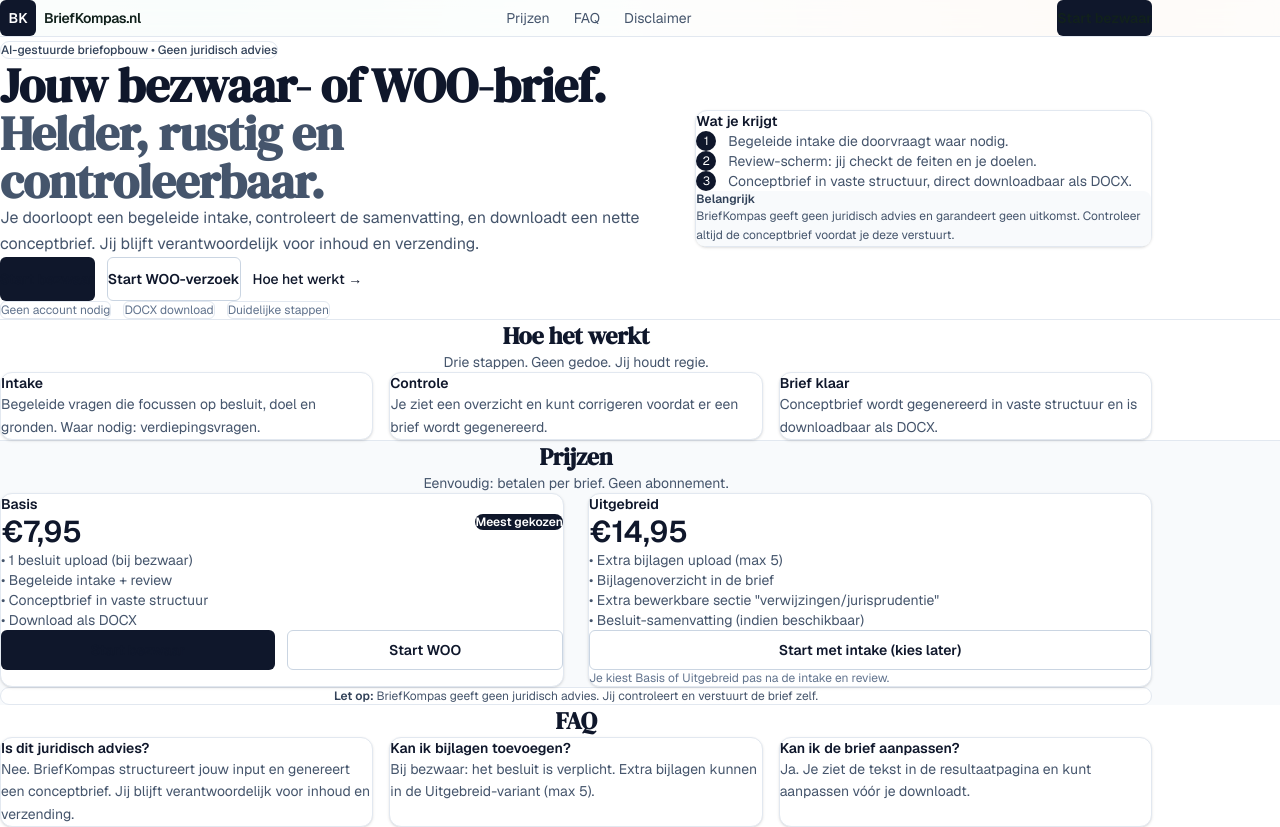
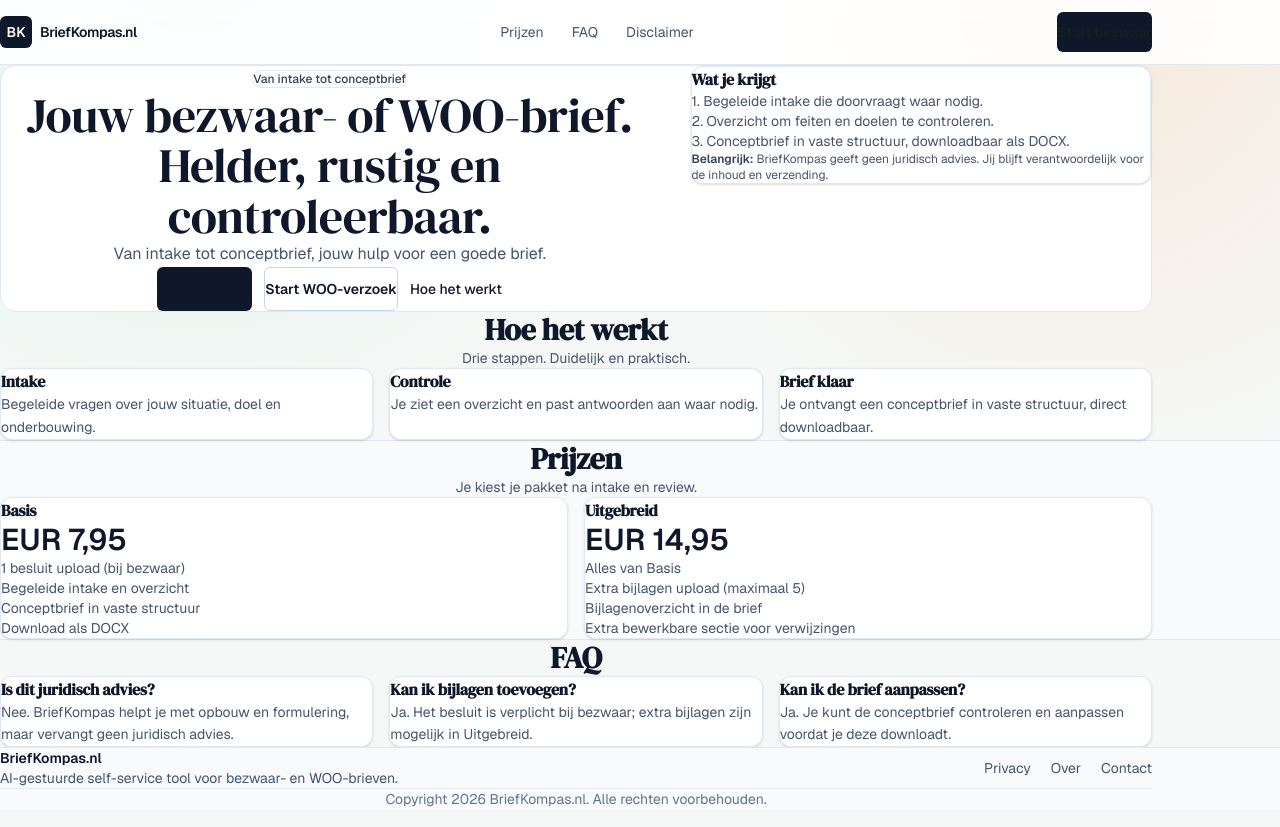
Before and after one commit to Stephanoud/briefkompas2, a Next.js app: page / in a window 1280 px wide. Shown: the top 827 px of the page. Built offline with nearby package versions, Linux system fonts and the light colour scheme.

Commit message:
Normalize homepage layout with shared container and single global header/footer

```diff
--- a/app/layout.tsx
+++ b/app/layout.tsx
@@ -1,7 +1,8 @@
 import type { Metadata } from "next";
+import Link from "next/link";
 import { Geist, Geist_Mono, DM_Serif_Display } from "next/font/google";
 import "./globals.css";
-import { Footer } from "@/components/Layout";
+import { Container } from "@/components/Container";
 
 const geistSans = Geist({
   variable: "--font-geist-sans",
@@ -36,44 +37,69 @@
       <body
         className={`${geistSans.variable} ${geistMono.variable} ${dmSerif.variable} antialiased`}
       >
-        <div className="flex flex-col min-h-screen">
-          {/* Global Sticky Header */}
-          <header className="sticky top-0 z-20 border-b border-slate-200 bg-white/80 backdrop-blur">
-            <div className="mx-auto flex max-w-6xl items-center justify-between px-4 py-3 sm:px-6">
-              <div className="flex items-center gap-2">
-                <div className="flex h-9 w-9 items-center justify-center rounded-md bg-slate-900 text-white text-sm font-semibold">
+        <div className="min-h-screen flex flex-col">
+          <header className="sticky top-0 z-40 w-full border-b border-slate-200 bg-white/90 backdrop-blur">
+            <Container className="h-16 flex items-center justify-between">
+              <Link href="/" className="flex items-center gap-2">
+                <span className="h-8 w-8 rounded-md bg-slate-900 text-white text-sm font-semibold inline-flex items-center justify-center">
                   BK
+                </span>
+                <span className="text-sm font-semibold tracking-tight text-slate-900">
+                  BriefKompas.nl
+                </span>
+              </Link>
+
+              <nav className="hidden sm:flex items-center gap-7 text-sm text-slate-600">
+                <Link href="/#prijzen" className="hover:text-slate-900">
+                  Prijzen
+                </Link>
+                <Link href="/#faq" className="hover:text-slate-900">
+                  FAQ
+                </Link>
+                <Link href="/disclaimer" className="hover:text-slate-900">
+                  Disclaimer
+                </Link>
+              </nav>
+
+              <Link
+                href="/start-bezwaar"
+                className="inline-flex h-10 items-center justify-center rounded-md bg-slate-900 px-4 text-sm font-semibold text-white hover:bg-slate-800"
+              >
+                Start bezwaar
+              </Link>
+            </Container>
+          </header>
+
+          <main className="flex-1 w-full py-10">{children}</main>
+
+          <footer className="w-full border-t border-slate-200 bg-slate-50">
+            <Container className="py-8">
+              <div className="flex flex-col gap-4 sm:flex-row sm:items-center sm:justify-between">
+                <div>
+                  <p className="text-sm font-semibold text-slate-900">BriefKompas.nl</p>
+                  <p className="text-sm text-slate-600">
+                    AI-gestuurde self-service tool voor bezwaar- en WOO-brieven.
+                  </p>
                 </div>
-                <span className="text-sm font-semibold tracking-tight">BriefKompas.nl</span>
+
+                <div className="flex items-center gap-5 text-sm text-slate-600">
+                  <Link href="/privacy" className="hover:text-slate-900">
+                    Privacy
+                  </Link>
+                  <Link href="/over" className="hover:text-slate-900">
+                    Over
+                  </Link>
+                  <a href="mailto:info@briefkompas.nl" className="hover:text-slate-900">
+                    Contact
+                  </a>
+                </div>
               </div>
 
-              <nav className="hidden items-center gap-6 text-sm text-slate-600 sm:flex">
-                <a href="#prijzen" className="hover:text-slate-900">
-                  Prijzen
-                </a>
-                <a href="#faq" className="hover:text-slate-900">
-                  FAQ
-                </a>
-                <a href="/disclaimer" className="hover:text-slate-900">
-                  Disclaimer
-                </a>
-              </nav>
-
-              <div className="flex items-center gap-2">
-                <a
-                  href="/start-bezwaar"
-                  className="inline-flex h-9 items-center justify-center rounded-md bg-slate-900 px-3 text-sm font-semibold text-white hover:bg-slate-800"
-                >
-                  Start bezwaar
-                </a>
-              </div>
-            </div>
-          </header>
-
-          <main className="flex-1 w-full">
-            {children}
-          </main>
-          <Footer />
+              <p className="mt-6 border-t border-slate-200 pt-4 text-center text-sm text-slate-500">
+                Copyright 2026 BriefKompas.nl. Alle rechten voorbehouden.
+              </p>
+            </Container>
+          </footer>
         </div>
       </body>
     </html>
--- a/app/page.tsx
+++ b/app/page.tsx
@@ -1,27 +1,29 @@
 import Link from "next/link";
+import { Container } from "@/components/Container";
+
+const sectionCardClass = "rounded-xl border border-slate-200 bg-white p-5 shadow-sm";
 
 export default function HomePage() {
   return (
-    <div className="bg-white text-slate-900 w-full">
-      {/* Hero */}
-      <section className="border-b border-slate-200">
-        <div className="mx-auto grid max-w-6xl gap-10 px-4 py-12 sm:px-6 sm:py-16 lg:grid-cols-12 lg:items-center">
-          <div className="lg:col-span-7">
-            <p className="mb-3 inline-flex items-center gap-2 rounded-full border border-slate-200 px-3 py-1 text-xs font-medium text-slate-700">
-              AI-gestuurde briefopbouw • Geen juridisch advies
+    <div className="w-full text-slate-900">
+      <section className="scroll-mt-24">
+        <Container>
+          <div className="rounded-2xl border border-slate-200 bg-white p-6 sm:p-8 lg:p-10">
+            <div className="grid gap-8 lg:grid-cols-12 lg:items-start">
+              <div className="lg:col-span-7 text-center">
+                <p className="mb-3 inline-flex items-center rounded-full border border-slate-200 px-3 py-1 text-xs font-medium text-slate-700">
+                  Van intake tot conceptbrief
                 </p>
 
-            <h1 className="text-4xl font-semibold tracking-tight sm:text-5xl">
-              Jouw bezwaar- of WOO-brief.
-              <span className="block text-slate-600">Helder, rustig en controleerbaar.</span>
+                <h1 className="mx-auto max-w-3xl text-4xl sm:text-5xl leading-[1.05] tracking-tight">
+                  Jouw bezwaar- of WOO-brief. Helder, rustig en controleerbaar.
                 </h1>
 
-            <p className="mt-4 max-w-2xl text-base leading-relaxed text-slate-600">
-              Je doorloopt een begeleide intake, controleert de samenvatting, en downloadt een nette conceptbrief.
-              Jij blijft verantwoordelijk voor inhoud en verzending.
+                <p className="mx-auto mt-4 max-w-2xl text-base leading-relaxed text-slate-600">
+                  Van intake tot conceptbrief, jouw hulp voor een goede brief.
                 </p>
 
-            <div className="mt-7 flex flex-col gap-3 sm:flex-row sm:items-center">
+                <div className="mt-7 flex flex-col items-center gap-3 sm:flex-row sm:justify-center">
                   <Link
                     href="/start-bezwaar"
                     className="inline-flex h-11 items-center justify-center rounded-md bg-slate-900 px-5 text-sm font-semibold text-white hover:bg-slate-800"
@@ -38,197 +40,124 @@
 
                   <a
                     href="#hoe-het-werkt"
-                className="text-sm font-medium text-slate-600 hover:text-slate-900"
+                    className="inline-flex h-11 items-center justify-center rounded-md px-3 text-sm font-medium text-slate-600 hover:text-slate-900"
                   >
-                Hoe het werkt →
+                    Hoe het werkt
                   </a>
-            </div>
-
-            <div className="mt-6 flex flex-wrap gap-3 text-xs text-slate-500">
-              <span className="rounded-md border border-slate-200 px-2 py-1">Geen account nodig</span>
-              <span className="rounded-md border border-slate-200 px-2 py-1">DOCX download</span>
-              <span className="rounded-md border border-slate-200 px-2 py-1">Duidelijke stappen</span>
                 </div>
               </div>
 
-          {/* Trust / summary card */}
               <div className="lg:col-span-5">
-            <div className="rounded-xl border border-slate-200 bg-white p-5 shadow-sm">
-              <div className="text-sm font-semibold">Wat je krijgt</div>
-
-              <ul className="mt-3 space-y-3 text-sm text-slate-600">
-                <li className="flex gap-3">
-                  <span className="mt-0.5 inline-flex h-5 w-5 items-center justify-center rounded-full bg-slate-900 text-white text-xs">
-                    1
-                  </span>
-                  <span>Begeleide intake die doorvraagt waar nodig.</span>
-                </li>
-                <li className="flex gap-3">
-                  <span className="mt-0.5 inline-flex h-5 w-5 items-center justify-center rounded-full bg-slate-900 text-white text-xs">
-                    2
-                  </span>
-                  <span>Review-scherm: jij checkt de feiten en je doelen.</span>
-                </li>
-                <li className="flex gap-3">
-                  <span className="mt-0.5 inline-flex h-5 w-5 items-center justify-center rounded-full bg-slate-900 text-white text-xs">
-                    3
-                  </span>
-                  <span>Conceptbrief in vaste structuur, direct downloadbaar als DOCX.</span>
-                </li>
+                <div className={sectionCardClass}>
+                  <h2 className="text-base font-semibold">Wat je krijgt</h2>
+                  <ul className="mt-3 space-y-2 text-sm text-slate-600">
+                    <li>1. Begeleide intake die doorvraagt waar nodig.</li>
+                    <li>2. Overzicht om feiten en doelen te controleren.</li>
+                    <li>3. Conceptbrief in vaste structuur, downloadbaar als DOCX.</li>
                   </ul>
-
-              <div className="mt-5 rounded-lg bg-slate-50 p-4 text-xs text-slate-600">
-                <div className="font-semibold text-slate-700">Belangrijk</div>
-                <p className="mt-1 leading-relaxed">
-                  BriefKompas geeft geen juridisch advies en garandeert geen uitkomst. Controleer altijd de conceptbrief
-                  voordat je deze verstuurt.
+                  <p className="mt-4 text-xs text-slate-600">
+                    <span className="font-semibold text-slate-700">Belangrijk:</span> BriefKompas geeft geen
+                    juridisch advies. Jij blijft verantwoordelijk voor de inhoud en verzending.
                   </p>
                 </div>
               </div>
             </div>
           </div>
+        </Container>
       </section>
 
-      {/* How it works */}
-      <section id="hoe-het-werkt" className="py-12">
-        <div className="mx-auto max-w-6xl px-4 sm:px-6">
-          <h2 className="text-2xl font-semibold tracking-tight text-center">Hoe het werkt</h2>
-          <p className="mt-2 text-sm text-slate-600 text-center">
-            Drie stappen. Geen gedoe. Jij houdt regie.
-          </p>
+      <section id="hoe-het-werkt" className="scroll-mt-24 py-12">
+        <Container>
+          <div className="text-center">
+            <h2 className="text-3xl font-semibold tracking-tight">Hoe het werkt</h2>
+            <p className="mt-2 text-sm text-slate-600">Drie stappen. Duidelijk en praktisch.</p>
+          </div>
 
           <div className="mt-8 grid gap-4 lg:grid-cols-3">
             {[
               {
                 title: "Intake",
-                text: "Begeleide vragen die focussen op besluit, doel en gronden. Waar nodig: verdiepingsvragen.",
+                text: "Begeleide vragen over jouw situatie, doel en onderbouwing.",
               },
               {
                 title: "Controle",
-                text: "Je ziet een overzicht en kunt corrigeren voordat er een brief wordt gegenereerd.",
+                text: "Je ziet een overzicht en past antwoorden aan waar nodig.",
               },
               {
                 title: "Brief klaar",
-                text: "Conceptbrief wordt gegenereerd in vaste structuur en is downloadbaar als DOCX.",
+                text: "Je ontvangt een conceptbrief in vaste structuur, direct downloadbaar.",
               },
-            ].map((s) => (
-              <div key={s.title} className="rounded-xl border border-slate-200 bg-white p-5 shadow-sm">
-                <div className="text-sm font-semibold">{s.title}</div>
-                <p className="mt-2 text-sm leading-relaxed text-slate-600">{s.text}</p>
-              </div>
+            ].map((item) => (
+              <article key={item.title} className={sectionCardClass}>
+                <h3 className="text-base font-semibold">{item.title}</h3>
+                <p className="mt-2 text-sm leading-relaxed text-slate-600">{item.text}</p>
+              </article>
             ))}
           </div>
-        </div>
+        </Container>
       </section>
 
-      {/* Pricing */}
-      <section id="prijzen" className="border-t border-slate-200 bg-slate-50 py-12">
-        <div className="mx-auto max-w-6xl px-4 sm:px-6">
+      <section id="prijzen" className="scroll-mt-24 py-12 bg-slate-50 border-y border-slate-200">
+        <Container>
           <div className="text-center">
-            <h2 className="text-2xl font-semibold tracking-tight">Prijzen</h2>
-            <p className="mt-2 text-sm text-slate-600">
-              Eenvoudig: betalen per brief. Geen abonnement.
-            </p>
+            <h2 className="text-3xl font-semibold tracking-tight">Prijzen</h2>
+            <p className="mt-2 text-sm text-slate-600">Je kiest je pakket na intake en review.</p>
           </div>
 
-          <div className="mt-8 grid gap-6 lg:grid-cols-2">
-            {/* Basic */}
-            <div className="rounded-xl border border-slate-200 bg-white p-6 shadow-sm">
-              <div className="flex items-center justify-between">
-                <div>
-                  <div className="text-sm font-semibold">Basis</div>
-                  <div className="mt-1 text-3xl font-semibold">€7,95</div>
+          <div className="mt-8 grid gap-4 lg:grid-cols-2">
+            <article className={sectionCardClass}>
+              <h3 className="text-base font-semibold">Basis</h3>
+              <p className="mt-1 text-3xl font-semibold">EUR 7,95</p>
+              <ul className="mt-4 space-y-2 text-sm text-slate-600">
+                <li>1 besluit upload (bij bezwaar)</li>
+                <li>Begeleide intake en overzicht</li>
+                <li>Conceptbrief in vaste structuur</li>
+                <li>Download als DOCX</li>
+              </ul>
+            </article>
+
+            <article className={sectionCardClass}>
+              <h3 className="text-base font-semibold">Uitgebreid</h3>
+              <p className="mt-1 text-3xl font-semibold">EUR 14,95</p>
+              <ul className="mt-4 space-y-2 text-sm text-slate-600">
+                <li>Alles van Basis</li>
+                <li>Extra bijlagen upload (maximaal 5)</li>
+                <li>Bijlagenoverzicht in de brief</li>
+                <li>Extra bewerkbare sectie voor verwijzingen</li>
+              </ul>
+            </article>
           </div>
-                <div className="rounded-full bg-slate-900 px-3 py-1 text-xs font-semibold text-white">
-                  Meest gekozen
-                </div>
+        </Container>
+      </section>
+
+      <section id="faq" className="scroll-mt-24 py-12">
+        <Container>
+          <div className="text-center">
+            <h2 className="text-3xl font-semibold tracking-tight">FAQ</h2>
           </div>
 
-              <ul className="mt-5 space-y-2 text-sm text-slate-600">
-                <li>• 1 besluit upload (bij bezwaar)</li>
-                <li>• Begeleide intake + review</li>
-                <li>• Conceptbrief in vaste structuur</li>
-                <li>• Download als DOCX</li>
-              </ul>
-
-              <div className="mt-6 flex gap-3">
-                <Link
-                  href="/start-bezwaar"
-                  className="inline-flex h-10 flex-1 items-center justify-center rounded-md bg-slate-900 px-4 text-sm font-semibold text-white hover:bg-slate-800"
-                >
-                  Start bezwaar
-                </Link>
-                <Link
-                  href="/start-woo"
-                  className="inline-flex h-10 flex-1 items-center justify-center rounded-md border border-slate-300 bg-white px-4 text-sm font-semibold text-slate-900 hover:bg-slate-50"
-                >
-                  Start WOO
-                </Link>
-              </div>
-            </div>
-
-            {/* Extended */}
-            <div className="rounded-xl border border-slate-200 bg-white p-6 shadow-sm">
-              <div>
-                <div className="text-sm font-semibold">Uitgebreid</div>
-                <div className="mt-1 text-3xl font-semibold">€14,95</div>
-              </div>
-
-              <ul className="mt-5 space-y-2 text-sm text-slate-600">
-                <li>• Extra bijlagen upload (max 5)</li>
-                <li>• Bijlagenoverzicht in de brief</li>
-                <li>• Extra bewerkbare sectie "verwijzingen/jurisprudentie"</li>
-                <li>• Besluit-samenvatting (indien beschikbaar)</li>
-              </ul>
-
-              <div className="mt-6">
-                <Link
-                  href="/start-bezwaar"
-                  className="inline-flex h-10 w-full items-center justify-center rounded-md border border-slate-300 bg-white px-4 text-sm font-semibold text-slate-900 hover:bg-slate-50"
-                >
-                  Start met intake (kies later)
-                </Link>
-                <p className="mt-2 text-xs text-slate-500">
-                  Je kiest Basis of Uitgebreid pas na de intake en review.
-                </p>
-              </div>
-            </div>
-          </div>
-
-          <div className="mt-8 rounded-xl border border-slate-200 bg-white p-4 text-xs text-slate-600 text-center">
-            <span className="font-semibold text-slate-700">Let op:</span> BriefKompas geeft geen juridisch advies. Jij
-            controleert en verstuurt de brief zelf.
-          </div>
-        </div>
-      </section>
-
-      {/* FAQ */}
-      <section id="faq" className="py-12">
-        <div className="mx-auto max-w-6xl px-4 sm:px-6">
-          <h2 className="text-2xl font-semibold tracking-tight text-center">FAQ</h2>
-
-          <div className="mt-6 grid gap-4 lg:grid-cols-3">
+          <div className="mt-8 grid gap-4 lg:grid-cols-3">
             {[
               {
                 q: "Is dit juridisch advies?",
-                a: "Nee. BriefKompas structureert jouw input en genereert een conceptbrief. Jij blijft verantwoordelijk voor inhoud en verzending.",
+                a: "Nee. BriefKompas helpt je met opbouw en formulering, maar vervangt geen juridisch advies.",
               },
               {
                 q: "Kan ik bijlagen toevoegen?",
-                a: "Bij bezwaar: het besluit is verplicht. Extra bijlagen kunnen in de Uitgebreid-variant (max 5).",
+                a: "Ja. Het besluit is verplicht bij bezwaar; extra bijlagen zijn mogelijk in Uitgebreid.",
               },
               {
                 q: "Kan ik de brief aanpassen?",
-                a: "Ja. Je ziet de tekst in de resultaatpagina en kunt aanpassen vóór je downloadt.",
+                a: "Ja. Je kunt de conceptbrief controleren en aanpassen voordat je deze downloadt.",
               },
             ].map((item) => (
-              <div key={item.q} className="rounded-xl border border-slate-200 bg-white p-5 shadow-sm">
-                <div className="text-sm font-semibold">{item.q}</div>
+              <article key={item.q} className={sectionCardClass}>
+                <h3 className="text-base font-semibold">{item.q}</h3>
                 <p className="mt-2 text-sm leading-relaxed text-slate-600">{item.a}</p>
-              </div>
+              </article>
             ))}
           </div>
-        </div>
+        </Container>
       </section>
     </div>
   );
--- /dev/null
+++ b/components/Container.tsx
@@ -0,0 +1,14 @@
+import React from "react";
+
+interface ContainerProps {
+  children: React.ReactNode;
+  className?: string;
+}
+
+export function Container({ children, className = "" }: ContainerProps) {
+  return (
+    <div className={`mx-auto max-w-6xl px-4 sm:px-6 lg:px-8 ${className}`.trim()}>
+      {children}
+    </div>
+  );
+}
--- a/components/Layout.tsx
+++ /dev/null
@@ -1,83 +0,0 @@
-import React from "react";
-import Link from "next/link";
-
-export const Header: React.FC = () => {
-  return (
-    <header className="sticky top-0 z-40 border-b border-[var(--border)] bg-[rgba(245,248,246,0.84)] backdrop-blur">
-      <div className="max-w-5xl mx-auto px-4 sm:px-6 lg:px-8 py-4 flex items-center justify-between">
-        <Link href="/" className="flex items-center gap-2">
-          <div className="w-8 h-8 rounded-lg bg-[var(--brand)] shadow-sm flex items-center justify-center">
-            <span className="text-white font-bold text-sm">BK</span>
-          </div>
-          <span className="text-xl font-semibold text-[var(--foreground)]">BriefKompas.nl</span>
-        </Link>
-
-        <nav className="hidden sm:flex gap-8">
-          <Link href="/pricing" className="text-[var(--muted)] hover:text-[var(--brand-strong)]">
-            Prijzen
-          </Link>
-          <Link href="/faq" className="text-[var(--muted)] hover:text-[var(--brand-strong)]">
-            FAQ
-          </Link>
-          <Link href="/disclaimer" className="text-[var(--muted)] hover:text-[var(--brand-strong)]">
-            Disclaimer
-          </Link>
-        </nav>
-      </div>
-    </header>
-  );
-};
-
-export const Footer: React.FC = () => {
-  return (
-    <footer className="bg-[var(--surface-soft)] border-t border-[var(--border)] py-8 mt-14">
-      <div className="max-w-5xl mx-auto px-4 sm:px-6 lg:px-8">
-        <div className="grid grid-cols-1 md:grid-cols-3 gap-8 mb-8">
-          <div>
-            <h4 className="font-semibold text-[var(--foreground)] mb-4">BriefKompas.nl</h4>
-            <p className="text-sm text-[var(--muted)]">
-              AI-gestuurde self-service tool voor bezwaarschriften en WOO-verzoeken.
-            </p>
-          </div>
-
-          <div>
-            <h4 className="font-semibold text-[var(--foreground)] mb-4">Links</h4>
-            <ul className="space-y-2 text-sm">
-              <li>
-                <Link href="/faq" className="text-[var(--muted)] hover:text-[var(--brand-strong)]">
-                  FAQ
-                </Link>
-              </li>
-              <li>
-                <Link href="/disclaimer" className="text-[var(--muted)] hover:text-[var(--brand-strong)]">
-                  Disclaimer
-                </Link>
-              </li>
-              <li>
-                <Link href="/privacy" className="text-[var(--muted)] hover:text-[var(--brand-strong)]">
-                  Privacy
-                </Link>
-              </li>
-              <li>
-                <Link href="/over" className="text-[var(--muted)] hover:text-[var(--brand-strong)]">
-                  Over
-                </Link>
-              </li>
-            </ul>
-          </div>
-
-          <div>
-            <h4 className="font-semibold text-[var(--foreground)] mb-4">Contact</h4>
-            <p className="text-sm text-[var(--muted)]">info@briefkompas.nl</p>
-          </div>
-        </div>
-
-        <div className="pt-8 border-t border-[var(--border)]">
-          <p className="text-sm text-[var(--muted)] text-center">
-            Copyright 2026 BriefKompas.nl. Alle rechten voorbehouden.
-          </p>
-        </div>
-      </div>
-    </footer>
-  );
-};
--- a/components/index.ts
+++ b/components/index.ts
@@ -6,4 +6,4 @@
 export { Textarea } from "./Textarea";
 export { ChatBubble } from "./ChatBubble";
 export { UploadBox } from "./UploadBox";
-export { Header, Footer } from "./Layout";
+export { Container } from "./Container";
```
Lines whose indentation alone changed are shown as unchanged.
